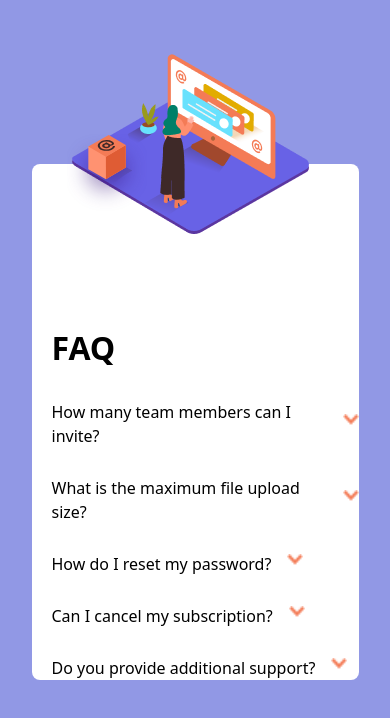
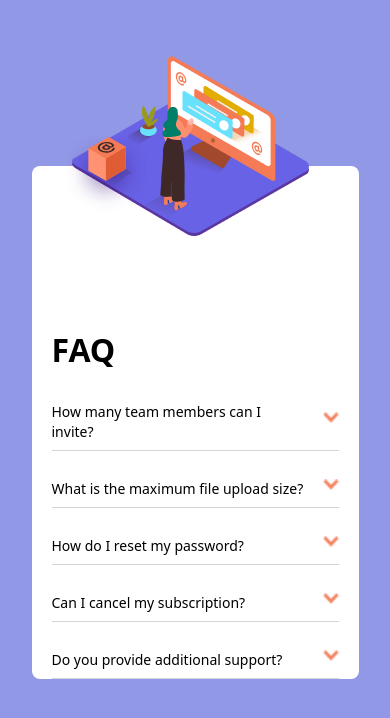
Before and after one commit to zura445/accordion2, a React (Vite) app: page / in a window 390 px wide. Shown: the top 718 px of the page. Built offline with nearby package versions, Linux system fonts and the light colour scheme.

Commit message:
markup bug fixing

```diff
--- a/src/App.jsx
+++ b/src/App.jsx
@@ -7,7 +7,7 @@ function App() {
 
   return (
     <>
-      <div className="bg-white py-0 md:py-[65px] pr-0 md:pr-[95px] min-w-[327px] rounded-lg md:flex relative md:gap-[88px] p-5 md:p-0">
+      <div className="bg-white py-0 md:py-[65px] md:pr-[95px] min-w-[327px] rounded-lg md:flex relative md:gap-[88px] p-5 md:p-0">
         <div className="">
           <div className="hidden md:block">
             <img src="/mention-half.svg" alt="mention image" />
@@ -26,14 +26,23 @@ function App() {
         <div className="mt-40 md:mt-0">
           <h1 className="text-[32px] font-bold flex justify-start">FAQ</h1>
           {info.map((item, index) => (
-            <div key={index} className="">
+            <div
+              key={index}
+              className="max-w-[333px] border-b-1 border-gray-300 pb-2"
+            >
               <div
-                onClick={() => setAccord(item.id)}
-                className="flex items-center mt-5 cursor-pointer"
+                onClick={() => {
+                  if (accord === item.id) {
+                    setAccord(0);
+                  } else {
+                    setAccord(item.id);
+                  }
+                }}
+                className="flex items-center mt-5 cursor-pointer md:w-[350px] justify-between"
               >
                 <p
                   style={{ fontWeight: accord === item.id ? "bold" : "normal" }}
-                  className="pt-2 text-left"
+                  className="pt-2 text-left text-sm"
                 >
                   {item.question}
                 </p>
@@ -41,13 +50,17 @@ function App() {
                   src="/arrow.png"
                   alt="arrow image"
                   className="w-4 h-3 ml-4"
+                  style={{
+                    transform:
+                      accord === item.id ? "rotate(180deg)" : "rotate(0deg)",
+                  }}
                 />
               </div>
               {accord === item.id ? (
-                <p className="pt-2 text-left">{item.answer}</p>
-              ) : (
-                ""
-              )}
+                <p className="pt-2 text-left text-xs text-gray-600 w-[280px] md:w-auto">
+                  {item.answer}
+                </p>
+              ) : null}
             </div>
           ))}
         </div>
```
